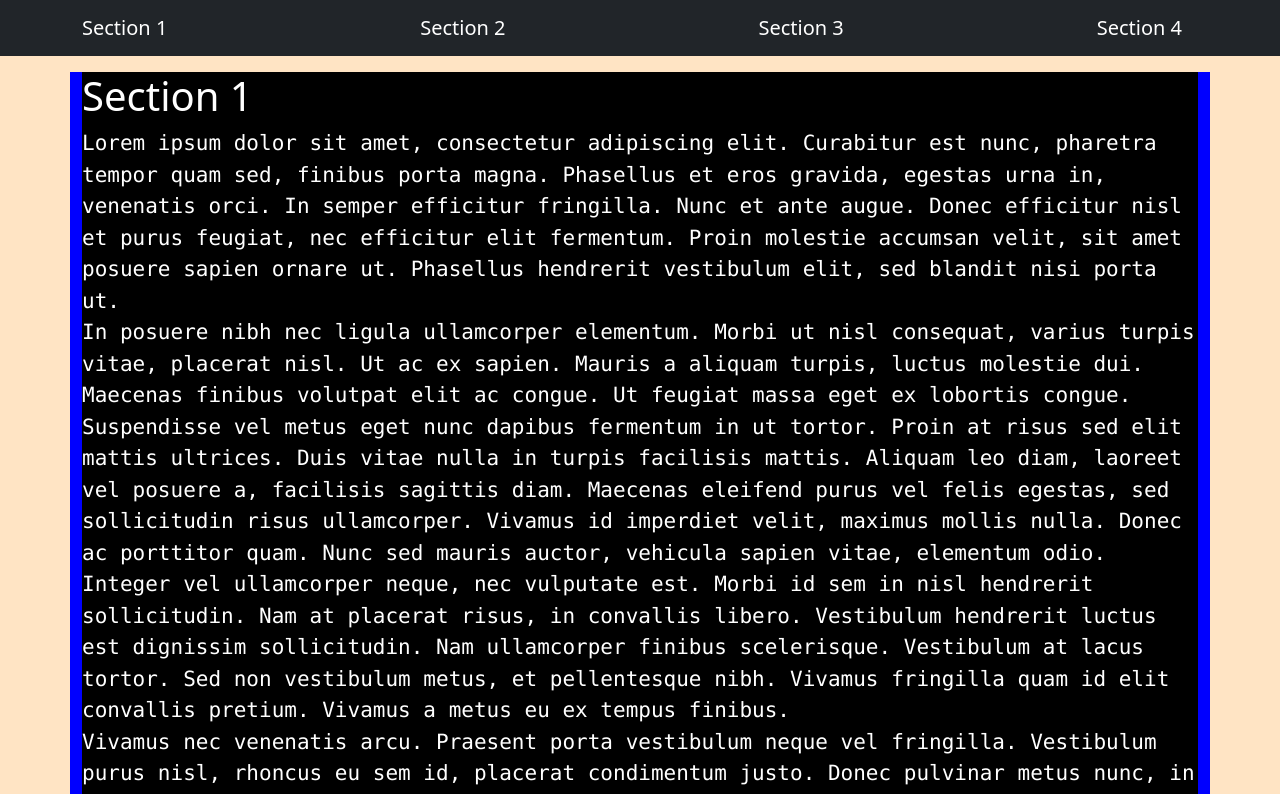
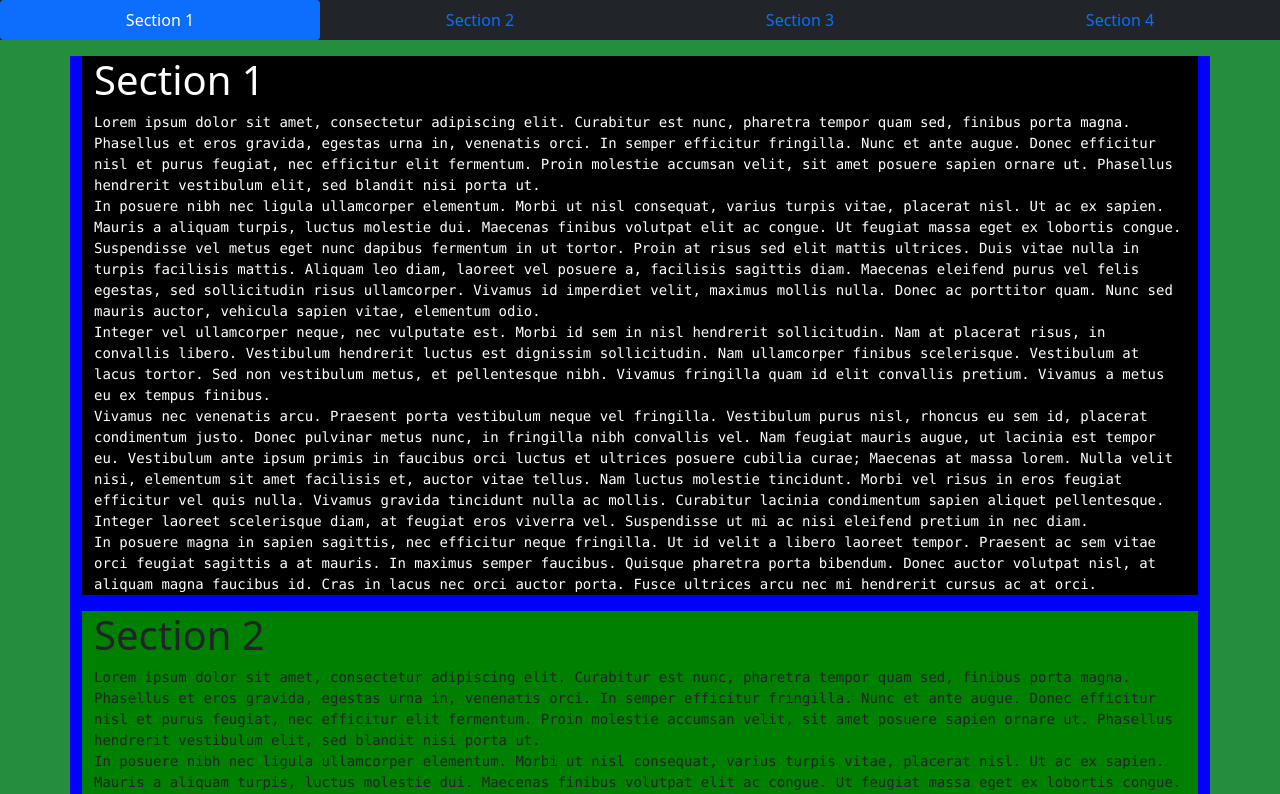
Before and after one commit to KarimM7mad/NativeJS_LandingPage, a plain HTML site: page index.html in a window 1280 px wide. Both pictures are taken after a click on the link "Section 1". Shown: the top 794 px of the page. Drawn offline with nearby package versions, Linux system fonts and the light colour scheme.

Commit message:
Done:
-> Defining Action Listener for navbar's color changing (highlighting Selected one), to be reinspected
-> When section or navbar's anchor representing it is clicked, both are highlighted, and smooth scroll is done to the desired section.
-> section coloring is revised and tested.

```diff
--- a/css/style.css
+++ b/css/style.css
@@ -5,7 +5,7 @@
 section.active {
     background-color: black;
     color: white;
-    font-size: 1.5em;
+    /* font-size: 1.5em; */
 }
 
 section{
@@ -15,3 +15,9 @@ section{
 pre {
     white-space: pre-wrap;
 }
+
+/* #navBarr a{
+    color: black;
+    background-color: white;
+
+} */
--- a/index.html
+++ b/index.html
@@ -9,7 +9,6 @@
     <link rel='stylesheet' type='text/css' media='screen' href='css/style.css'>
 
     <!-- Bootstrap To Include -->
-
     <!-- CSS only -->
     <link href="https://cdn.jsdelivr.net/npm/bootstrap@5.1.3/dist/css/bootstrap.min.css" rel="stylesheet"
         integrity="sha384-1BmE4kWBq78iYhFldvKuhfTAU6auU8tT94WrHftjDbrCEXSU1oBoqyl2QvZ6jIW3" crossorigin="anonymous">
@@ -21,19 +20,12 @@
 
 </head>
 
-<body style="background-color: bisque;">
-    <nav class="navbar sticky-top navbar-expand-lg navbar-dark bg-dark">
-        <div class="container">
-            <a class="navbar-brand">Section 1</a>
-            <a class="navbar-brand">Section 2</a>
-            <a class="navbar-brand">Section 3</a>
-            <a class="navbar-brand">Section 4</a>
-        </div>
+<body style="background-color: rgb(36, 141, 62);">
+
+    <nav id="navBarr" class="nav nav-pills nav-fill justify-content-center sticky-top bg-dark">
     </nav>
 
-    <div id="sectionDiv" class="my-3 container">
-
-    </div>
+    <div id="sectionDiv" class="my-3 container" />
 
     <script src="js/app.js"></script>
 </body>
--- a/js/app.js
+++ b/js/app.js
@@ -7,58 +7,77 @@ In posuere magna in sapien sagittis, nec efficitur neque fringilla. Ut id velit
 
 const numberOfSections = 4;
 
-const highlightSection = function (ev) {
-    const sections = document.querySelectorAll("section , .active");
-    // debugger;;
-    if (sections !== null && sections.length > 0) {
-        for (let section of sections)
-            section.classList.remove("active");
+const makeAHighlight = function (element) {
+    let activeElement = null;
+    if (element.nodeName.toLowerCase() === "a") {
+        activeElement = document.querySelector("nav").querySelector("a.active");
+    } else if (element.nodeName.toLowerCase() === "section") {
+        activeElement = document.querySelector("section.active");
     }
-    ev.target.parentElement.classList.toggle("active");
+    // clear any activity on section
+    if (activeElement != null) {
+        activeElement.classList.remove("active");
+    }
+    // activate the element to be activated
+    element.classList.add("active");
 };
 
-const navBarBtns_scrollToDesiredLocation = function (ev) {
-    console.log(ev);
+// event handlers
+const onSectionClickHandler = function (ev) {
+    makeAHighlight(document.getElementById(ev.target.parentElement.id + "_"));
+    makeAHighlight(ev.target.parentElement);
+};
 
-    const sectionsDiv = document.getElementById("sectionDiv");
-    const highlightedSection = document.getElementById(ev.target.textContent);
-    highlightedSection.scrollTo({
+const onNavBarBtnClickHandler = function (ev) {
+    const elSection = document.getElementById(ev.target.textContent);
+    elSection.scrollIntoView({
         behavior: "smooth",
-        top: highlightedSection.offsetTop
+        block: "center",
+        inline: "start"
     });
+    makeAHighlight(ev.target);
+    makeAHighlight(elSection);
 }
 
 
-let docFrag = document.createDocumentFragment();
+let sectionDocFrag = document.createDocumentFragment();
+let navBarDocFrag = document.createDocumentFragment();
 
 // loop to create the section and it's content
 for (let i = 0; i < numberOfSections; i++) {
     // create section element
     const sectionn = document.createElement('section');
 
-    if (i === 0) {
-        sectionn.classList.add('active');
-    }
-    sectionn.addEventListener('click', highlightSection);
+
+    sectionn.classList.add('container')
+    sectionn.addEventListener('click', onSectionClickHandler, true);
     sectionn.id = `Section ${i + 1}`;
 
 
     // create h1 element to add to
     const head1ToAdd = document.createElement('h1');
-    head1ToAdd.textContent = `Section ${i + 1}`;
+    head1ToAdd.textContent = sectionn.id;
     sectionn.appendChild(head1ToAdd);
 
     const preToAdd = document.createElement('pre');
     preToAdd.textContent = txtForParagraph;
     sectionn.appendChild(preToAdd);
 
-    docFrag.appendChild(sectionn);
+    sectionDocFrag.appendChild(sectionn);
+
+    // create anchor element
+    const anchorr = document.createElement('a');
+    anchorr.classList.add("nav-link");
+    anchorr.textContent = sectionn.id;
+    // making anchor ids similar to sections ids in order for easier search in event handlers
+    anchorr.id = sectionn.id + "_";
+    anchorr.addEventListener("click", onNavBarBtnClickHandler);
+    navBarDocFrag.appendChild(anchorr);
+
+    if (i === 0) {
+        sectionn.classList.add('active');
+        anchorr.classList.add('active');
+    }
 }
-document.getElementById("sectionDiv").appendChild(docFrag);
-
-
-const navBarBtns = document.querySelectorAll(".navbar-brand");
-
-for (navBarBtn of navBarBtns) {
-    navBarBtn.addEventListener("click", navBarBtns_scrollToDesiredLocation);
-}
+document.getElementById("sectionDiv").appendChild(sectionDocFrag);
+document.getElementById("navBarr").appendChild(navBarDocFrag);
```
